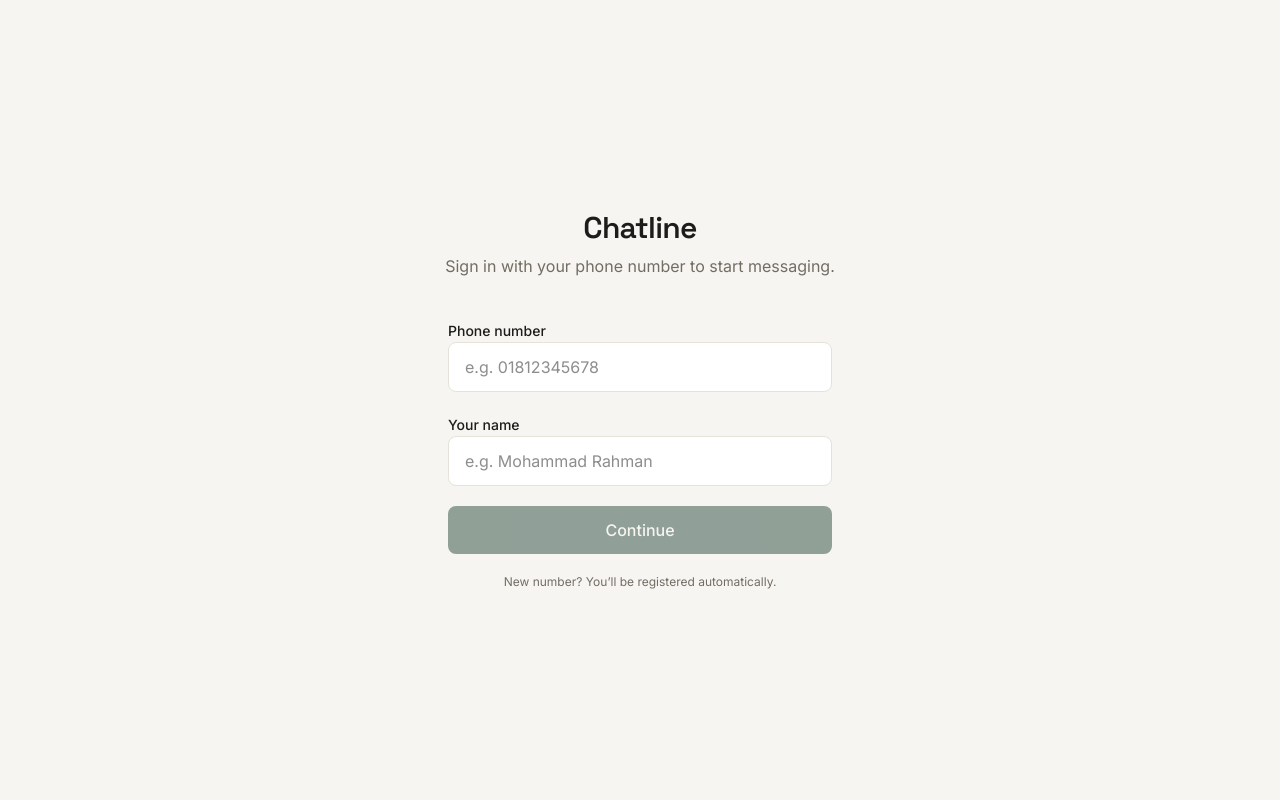
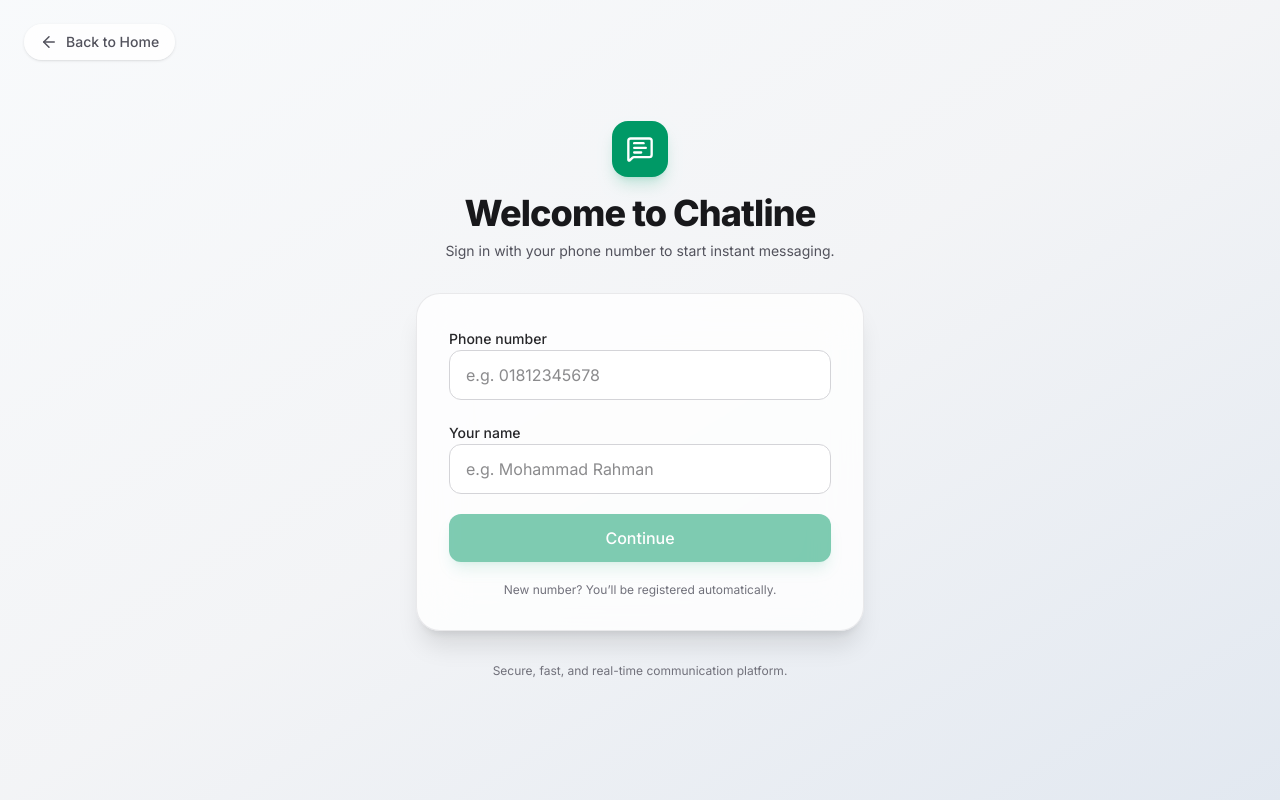
Before and after one commit to alhaz-431/chat-app, a Next.js app: page /login in a window 1280 px wide. Built offline with nearby package versions, Linux system fonts and the light colour scheme; no server answers.

Commit message:
fixed: login page

```diff
--- a/src/app/login/page.tsx
+++ b/src/app/login/page.tsx
@@ -1,17 +1,49 @@
 import LoginForm from "@/components/auth/LoginForm";
+import Link from "next/link";
+import { ArrowLeft, MessageSquareText } from "lucide-react";
 
 export default function LoginPage() {
   return (
-    <main className="flex min-h-screen flex-1 flex-col items-center justify-center bg-[var(--background)] px-6">
-      <div className="mb-10 text-center">
-        <h1 className="font-[family-name:var(--font-display)] text-3xl font-semibold tracking-tight text-[var(--foreground)]">
-          Chatline
-        </h1>
-        <p className="mt-2 text-[var(--muted)]">
-          Sign in with your phone number to start messaging.
-        </p>
+    <main className="relative flex min-h-screen flex-col items-center justify-center bg-gradient-to-br from-slate-50 via-gray-100 to-slate-200 dark:from-zinc-950 dark:via-zinc-900 dark:to-zinc-900 px-6 py-12">
+
+      {/* ল্যান্ডিং পেজে ফেরার স্টাইলিশ ব্যাক বাটন */}
+      <Link
+        href="/"
+        className="absolute left-6 top-6 group flex items-center gap-2 rounded-full bg-white/80 dark:bg-zinc-800/85 px-4 py-2 text-sm font-medium text-zinc-600 dark:text-zinc-300 shadow-sm backdrop-blur-md transition-all hover:bg-white dark:hover:bg-zinc-800 hover:shadow-md"
+      >
+        <ArrowLeft size={18} className="transition-transform group-hover:-translate-x-1" />
+        <span>Back to Home</span>
+      </Link>
+
+      {/* মূল কন্টেইনার */}
+      <div className="w-full max-w-md animate-fade-in">
+
+        {/* লোগো এবং হেডিং */}
+        <div className="mb-8 text-center">
+          <div className="inline-flex h-14 w-14 items-center justify-center rounded-2xl bg-emerald-600 text-white shadow-lg shadow-emerald-600/20 mb-4">
+            <MessageSquareText size={28} />
+          </div>
+          <h1 className="text-3xl font-extrabold tracking-tight text-zinc-900 dark:text-white sm:text-4xl">
+            Welcome to Chatline
+          </h1>
+          <p className="mt-2 text-sm text-zinc-600 dark:text-zinc-400">
+            Sign in with your phone number to start instant messaging.
+          </p>
+        </div>
+
+        {/* ফর্ম কার্ড (গ্লাস ইফেক্ট ও সুন্দর শ্যাডো সহ) */}
+        <div className="rounded-3xl border border-zinc-200/80 dark:border-zinc-800 bg-white/80 dark:bg-zinc-900/80 p-8 shadow-xl backdrop-blur-xl">
+          <LoginForm />
+        </div>
+
+        {/* ফুটার নোট */}
+        <div className="mt-8 text-center">
+          <p className="text-xs text-zinc-500 dark:text-zinc-400">
+            Secure, fast, and real-time communication platform.
+          </p>
+        </div>
+
       </div>
-      <LoginForm />
     </main>
   );
 }
--- a/src/components/auth/LoginForm.tsx
+++ b/src/components/auth/LoginForm.tsx
@@ -25,13 +25,23 @@ export default function LoginForm() {
     setError(null);
     try {
       const data = await login(phone.trim(), name.trim());
-      // TODO: confirm the real response shape once inspected live.
-      // Assuming { token, user: { id, name, phone } } for now.
-      setAuth(data.user, data.token);
+
+      // সেফটি চেক: টোকেন বা ইউজার না থাকলে এরর থ্রো করবে
+      if (!data || !data.token) {
+        throw new Error("Invalid response from server");
+      }
+
+      // ব্যাকএন্ডের রেসপন্স অনুযায়ী ইউজার অবজেক্ট সেট করা
+      const userData = data.user || { id: "temp-id", name: name.trim(), phone: phone.trim() };
+      setAuth(userData, data.token);
+
+      toast.success("Successfully logged in!");
       router.push("/chat");
-    } catch (err) {
+    } catch (err: any) {
       console.error(err);
       const message =
+        err?.response?.data?.message ||
+        err?.message ||
         "Couldn't sign you in. Check your phone number and try again.";
       setError(message);
       toast.error(message);
@@ -45,7 +55,7 @@ export default function LoginForm() {
       <div className="space-y-1.5">
         <label
           htmlFor="phone"
-          className="text-sm font-medium text-[var(--foreground)]"
+          className="text-sm font-medium text-zinc-800 dark:text-zinc-200"
         >
           Phone number
         </label>
@@ -57,14 +67,14 @@ export default function LoginForm() {
           placeholder="e.g. 01812345678"
           value={phone}
           onChange={(e) => setPhone(e.target.value)}
-          className="w-full rounded-lg border border-[var(--border)] bg-[var(--surface)] px-4 py-3 text-[var(--foreground)] outline-none transition focus:border-[var(--accent)] focus:ring-2 focus:ring-[var(--accent)]/20"
+          className="w-full rounded-xl border border-zinc-300 dark:border-zinc-700 bg-white dark:bg-zinc-800 px-4 py-3 text-zinc-900 dark:text-white outline-none transition focus:border-emerald-500 focus:ring-2 focus:ring-emerald-500/20"
         />
       </div>
 
       <div className="space-y-1.5">
         <label
           htmlFor="name"
-          className="text-sm font-medium text-[var(--foreground)]"
+          className="text-sm font-medium text-zinc-800 dark:text-zinc-200"
         >
           Your name
         </label>
@@ -75,12 +85,12 @@ export default function LoginForm() {
           placeholder="e.g. Mohammad Rahman"
           value={name}
           onChange={(e) => setName(e.target.value)}
-          className="w-full rounded-lg border border-[var(--border)] bg-[var(--surface)] px-4 py-3 text-[var(--foreground)] outline-none transition focus:border-[var(--accent)] focus:ring-2 focus:ring-[var(--accent)]/20"
+          className="w-full rounded-xl border border-zinc-300 dark:border-zinc-700 bg-white dark:bg-zinc-800 px-4 py-3 text-zinc-900 dark:text-white outline-none transition focus:border-emerald-500 focus:ring-2 focus:ring-emerald-500/20"
         />
       </div>
 
       {error && (
-        <p role="alert" className="text-sm text-[var(--danger)]">
+        <p role="alert" className="text-sm text-red-500 font-medium bg-red-50 dark:bg-red-950/50 p-3 rounded-lg border border-red-200 dark:border-red-900">
           {error}
         </p>
       )}
@@ -88,12 +98,12 @@ export default function LoginForm() {
       <button
         type="submit"
         disabled={!isValid || loading}
-        className="w-full rounded-lg bg-[var(--accent)] px-4 py-3 font-medium text-[var(--accent-foreground)] transition hover:opacity-90 disabled:cursor-not-allowed disabled:opacity-50"
+        className="w-full rounded-xl bg-emerald-600 px-4 py-3 font-medium text-white shadow-lg shadow-emerald-600/20 transition hover:bg-emerald-700 disabled:cursor-not-allowed disabled:opacity-50"
       >
         {loading ? "Signing you in…" : "Continue"}
       </button>
 
-      <p className="text-center text-xs text-[var(--muted)]">
+      <p className="text-center text-xs text-zinc-500 dark:text-zinc-400">
         New number? You&rsquo;ll be registered automatically.
       </p>
     </form>
--- a/src/lib/api.ts
+++ b/src/lib/api.ts
@@ -5,7 +5,7 @@ import { useAuthStore } from "./store";
 // The WebSocket connects to the ROOT origin instead (see socket.ts).
 export const API_BASE_URL =
   process.env.NEXT_PUBLIC_API_BASE_URL ??
-  "https://frontend-task-chatapp.onrender.com/api";
+  "https://frontend-task-chatapp.onrender.com/";
 
 export const API_ROOT_URL =
   process.env.NEXT_PUBLIC_API_ROOT_URL ??
```
Also changed, not shown: 1 other file (tests, documents, lock files or other folders).
